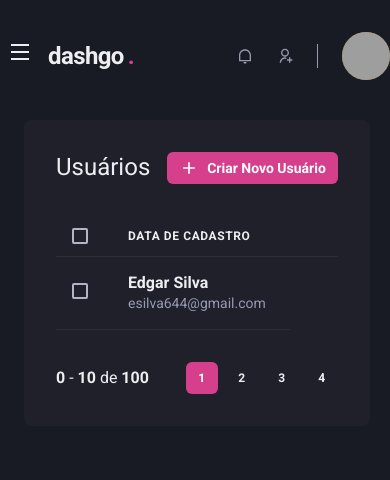
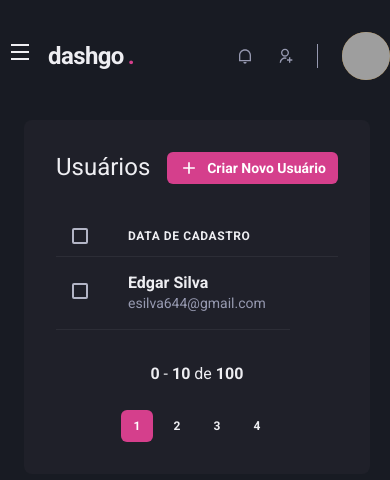
Before and after one commit to eddyzera/dashgo, a Next.js app: page /user in a window 390 px wide. Shown: the top 480 px of the page. Built offline with nearby package versions, Linux system fonts and the light colour scheme; grey boxes are pictures that could not be loaded.

Commit message:
[refactor]: add version mobile Pagination

```diff
--- a/src/components/Pagination/index.tsx
+++ b/src/components/Pagination/index.tsx
@@ -5,7 +5,7 @@ import { PaginationItem } from './PaginationItem'
 export const Pagination: React.FunctionComponent = () => {
   return (
     <Stack
-      direction="row"
+      direction={["column", "row"]}
       mt="8"
       justify="space-between"
       align="center"
```
